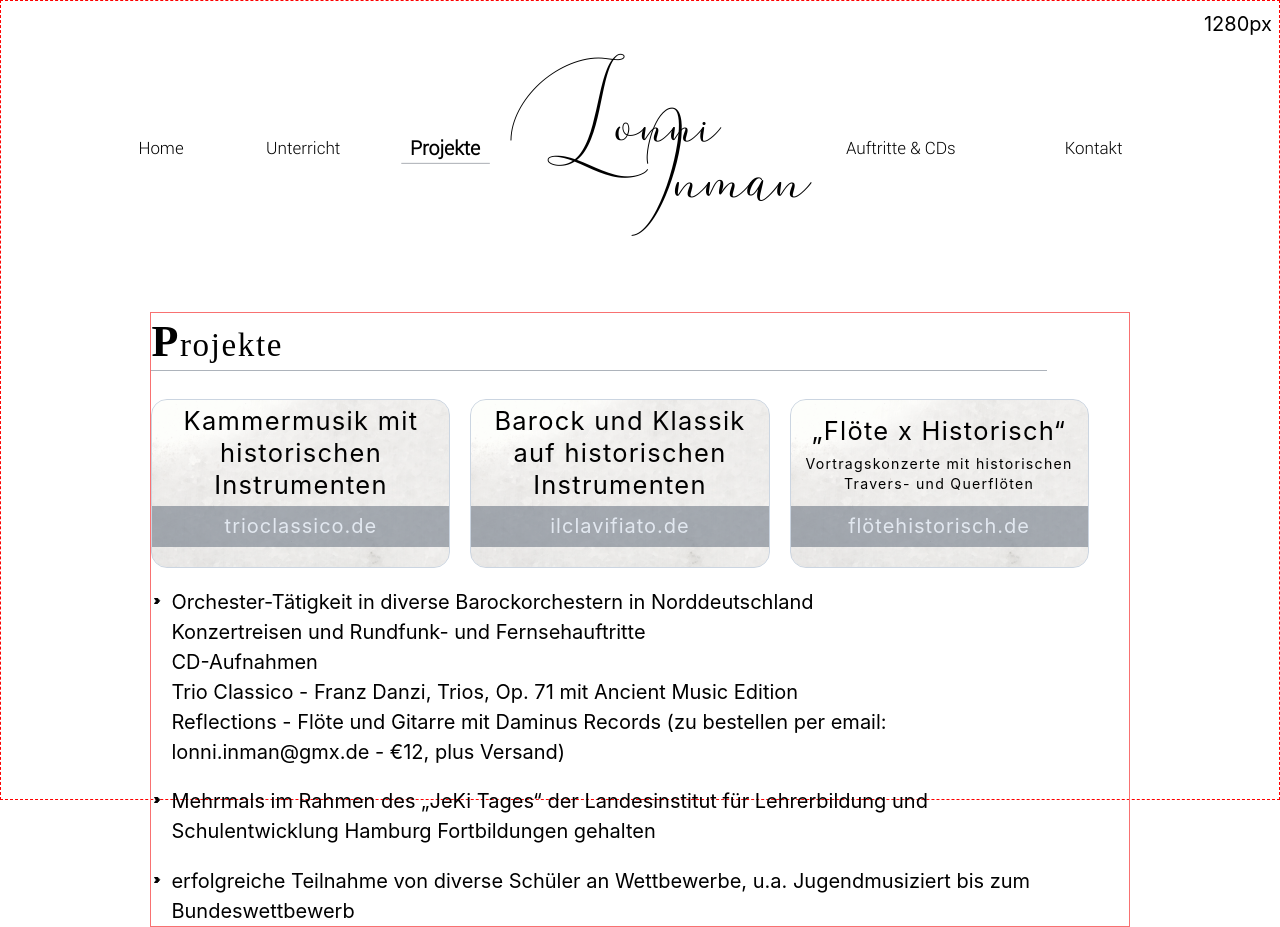
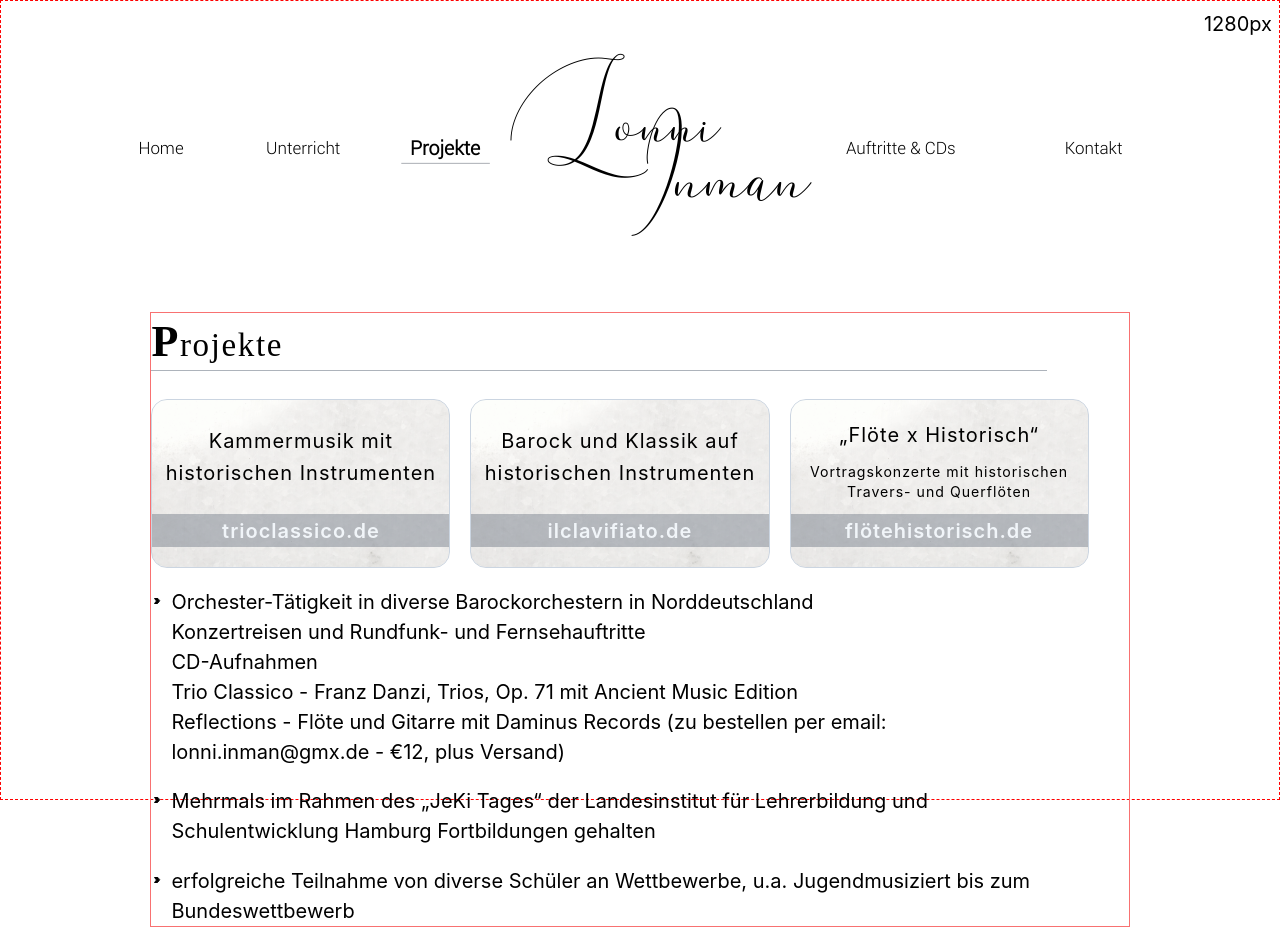
Before and after one commit to j-eick/lonni-homepage, a Next.js app: page /home/projekte in a window 1280 px wide. Built offline with nearby package versions, Linux system fonts and the light colour scheme; a web font is replaced by a local one.

Commit message:
refac / LinkCard

```diff
--- a/components/ui/link-card/LinkCard.tsx
+++ b/components/ui/link-card/LinkCard.tsx
@@ -14,8 +14,8 @@ type LinkCardProps = {
 };
 
 export default function LinkCard({
-    width = 350,
-    height = 250,
+    width = 300,
+    height = 200,
     description,
     descriptionStyle,
     subText,
@@ -52,13 +52,13 @@ export default function LinkCard({
             {/* -------  TEXT LAYER  ------- */}
             <div
                 className={`absolute inset-0 flex flex-col
-                            font-pagelinks
+                            font-secondary text-size-projektDescription
                             rounded-2xl overflow-hidden`}
             >
                 {/* -------  DESCRIPTION  ------- */}
                 <div
                     className={`grow px-3 grid place-items-center
-                                text-projektDescription tracking-wider text-center leading-8 ${descriptionStyle}`}
+                                tracking-wider text-center leading-8 ${descriptionStyle}`}
                 >
                     {description}
                     {/* -------  ADDITIONAL TEXT  ------- */}
@@ -66,28 +66,24 @@ export default function LinkCard({
                     {/* -------  OPTIONAL TEXT  ------- */}
                     {!!optional && <span className="text-red-500">{optional}</span>}
                 </div>
+
+                {/* -------  LINK TEXT BANNER  ------- */}
                 <div
-                    className={`mb-5 h-2.5/10 flex justify-center items-center
-                                text-slate-200 font-projektLink tracking-wider
-                                transition-colors duration-300 ease-in-out
-                                text-projektUrl`}
+                    className={`mb-5 h-2/10 flex justify-center items-center
+                                text-slate-100 font-secondary tracking-wider
+                                text-projektUrl font-semibold
+                                transition-colors duration-300 ease-in-out`}
                 >
-                    {/* -------  LINK TEXT BANNER  ------- */}
                     {!isHovered ? (
                         <div
                             className={`w-full h-full grid place-items-center transition-all duration-300
-                                        ${!isHovered ? "bg-slate-700/40" : ""}`}
+                                        ${!isHovered ? "bg-slate-700/30" : ""}`}
                         >
                             {url}
                         </div>
                     ) : (
-                        <div className={`w-full h-full flex bg-slate-700/40`}>
-                            <div
-                                className={`w-8/12 h-full flex justify-center items-center
-                                            text-projektUrl-small`}
-                            >
-                                {url}
-                            </div>
+                        <div className={`w-full h-full flex bg-slate-700/30`}>
+                            <div className={`w-8/12 h-full flex justify-center items-center`}>{url}</div>
                             <span
                                 className={`w-4/12 h-full flex justify-center items-center animate-slideInRightToLeft`}
                             >
```
